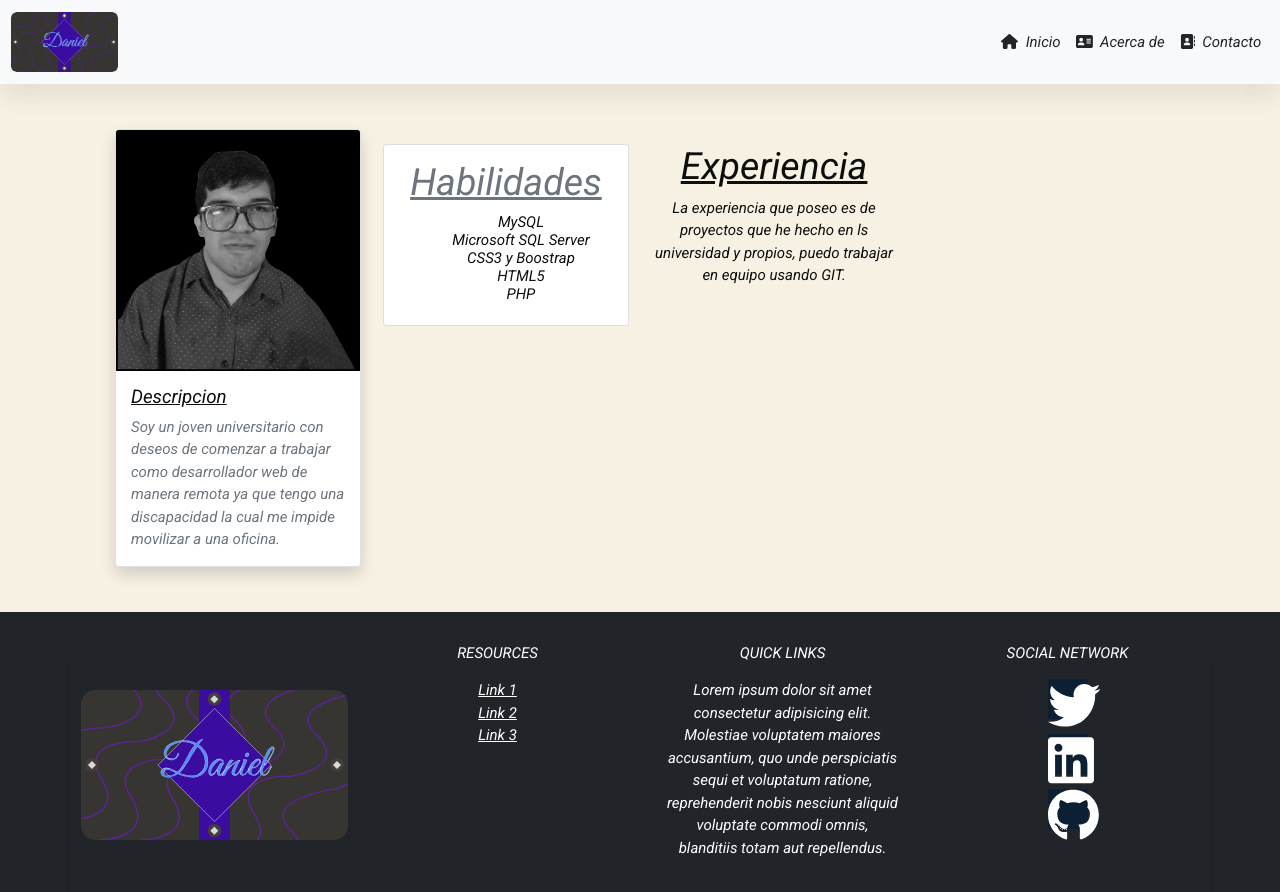
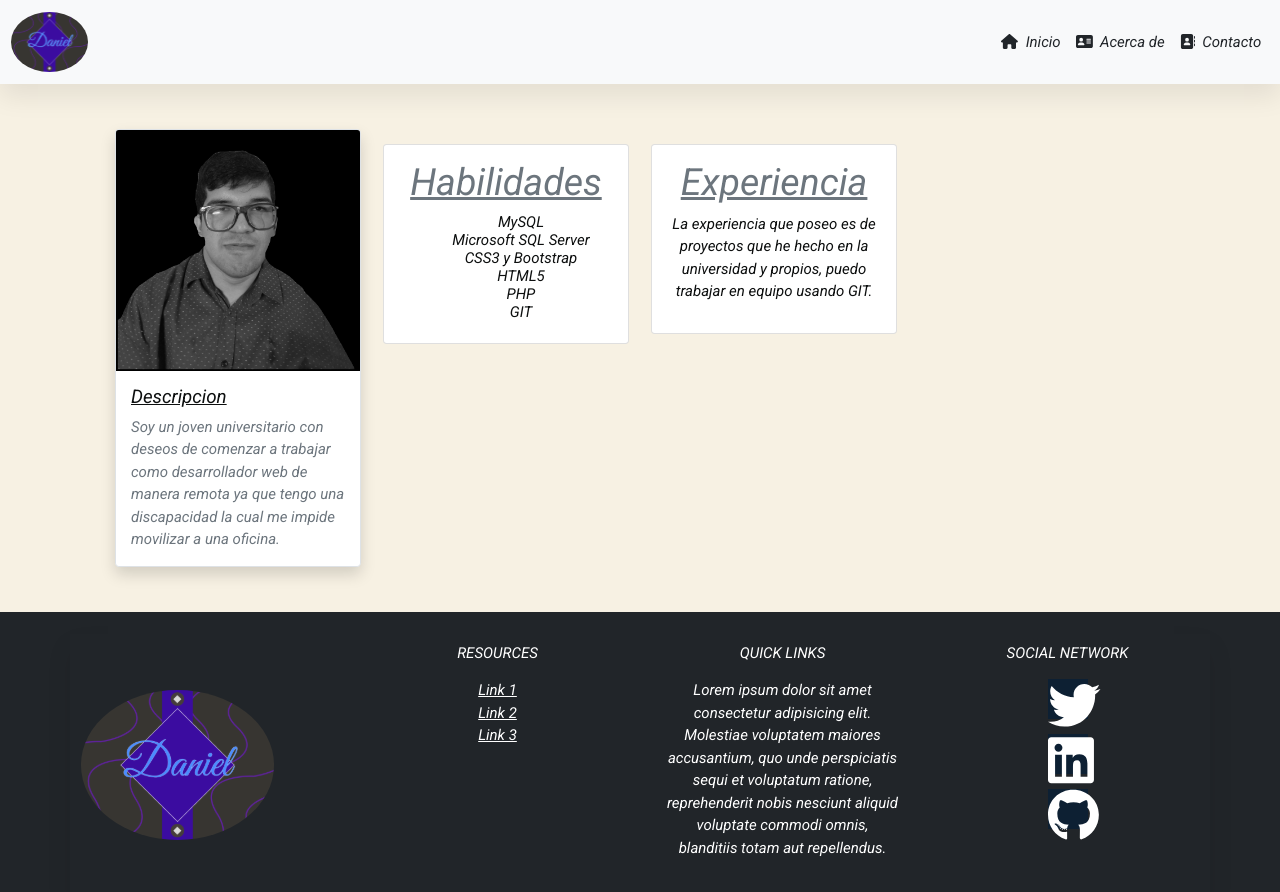
Before and after one commit to lldaniel23ll/portfolio, a React (Create React App) app: page / in a window 1280 px wide. Shown: the top 892 px of the page. Built offline with nearby package versions, Linux system fonts and the light colour scheme.

Commit message:
saving small change

```diff
--- a/src/pages/Home.jsx
+++ b/src/pages/Home.jsx
@@ -1,5 +1,5 @@
 import React from 'react';
-import img from "../components/img/CV.png"
+import img from "../components/img/CV.png";
 
 const Home = () => {
     return (
@@ -32,20 +32,27 @@ const Home = () => {
                 <ul className="h4 text-center">
                   <li>MySQL</li>
                   <li>Microsoft SQL Server</li>
-                  <li>CSS3 y Boostrap</li>
+                  <li>CSS3 y Bootstrap</li>
                   <li>HTML5</li>
                   <li>PHP</li>
+                  <li>GIT</li>
                 </ul>
               </div>
             </div>
           </div>
 
           <div className="col-md-3 pt-3">
-            <div className="h1 text-underline text-center">Experiencia</div>
-            <p className="pr-4 text-center">
-              La experiencia que poseo es de proyectos que he hecho en ls
-              universidad y propios, puedo trabajar en equipo usando GIT.
-            </p>
+            <div className="card">
+              <div className="card-body">
+                <div className="card-text text-secondary h1 text-underline text-center">
+                  Experiencia
+                </div>
+                <p className="pr-4 text-center">
+                  La experiencia que poseo es de proyectos que he hecho en la
+                  universidad y propios, puedo trabajar en equipo usando GIT.
+                </p>
+              </div>
+            </div>
           </div>
         </div>
       </div>
```
Also changed, not shown: src/logo.svg, 1 other file (tests, documents, lock files or other folders).
